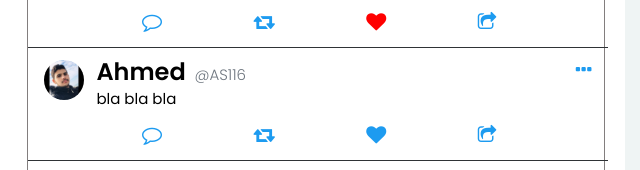
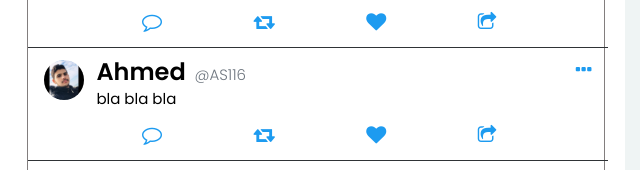
Before and after one commit to AhmedAbuSharar/GSG-JS, a plain HTML site: page index.html in a window 1280 px wide. Shown: the part 318-488 px from the top of the page, 267-907 px from the left. Drawn offline with Linux system fonts and the light colour scheme.

Commit message:
Update index.html

```diff
--- a/index.html
+++ b/index.html
@@ -97,7 +97,7 @@
               <input type="text" id="index" hidden>
               <i class="fa fa-comment-o" aria-hidden="true"></i>
               <i class="fa fa-retweet " aria-hidden="true"></i>
-              <i id="like" class="fa fa-heart heart" aria-hidden="true"></i>
+              <i id="like" class="fa fa-heart" aria-hidden="true"></i>
               <i class="fa fa-share-square-o" aria-hidden="true"></i></div>
           </div>
         </div>
```
